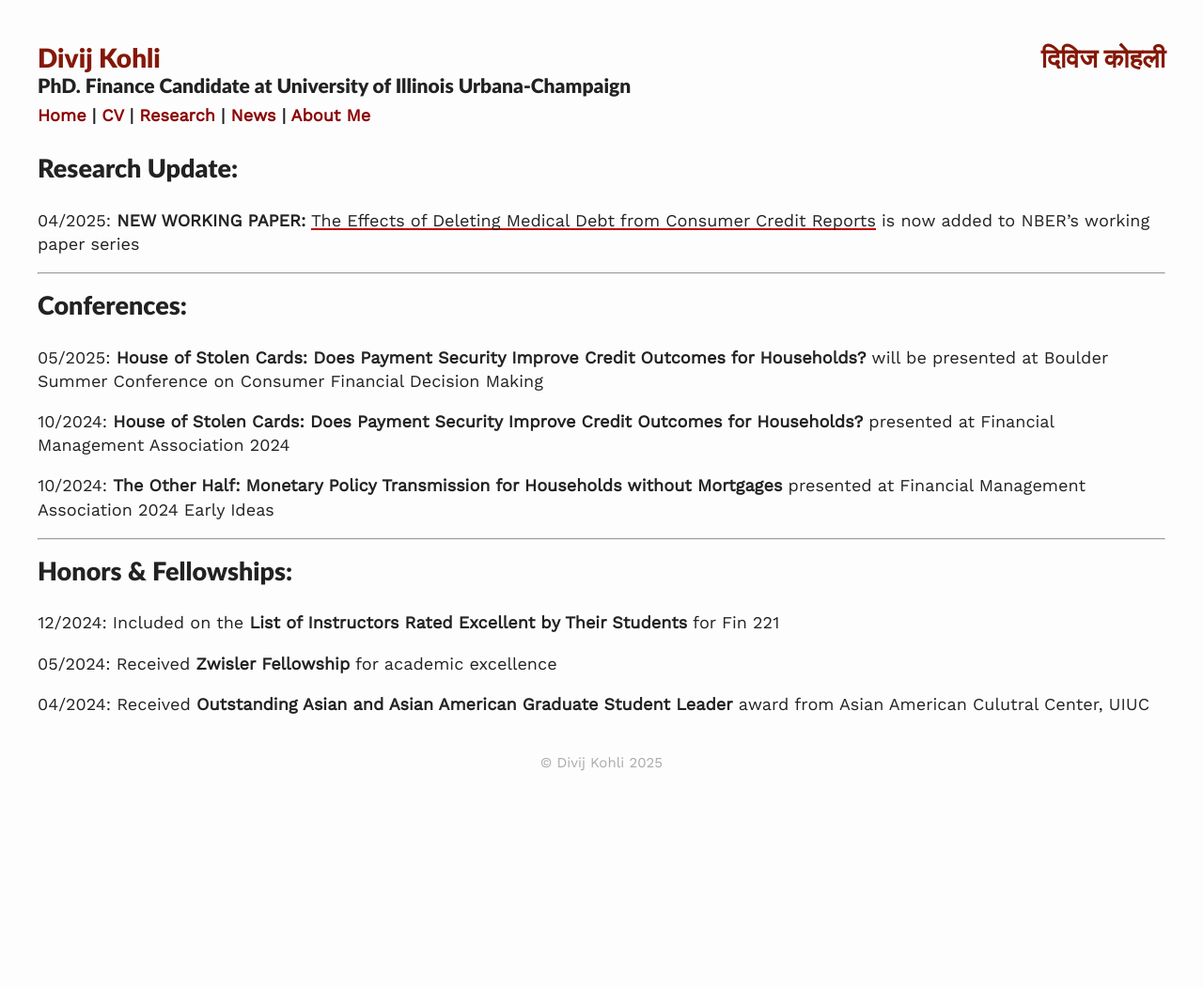
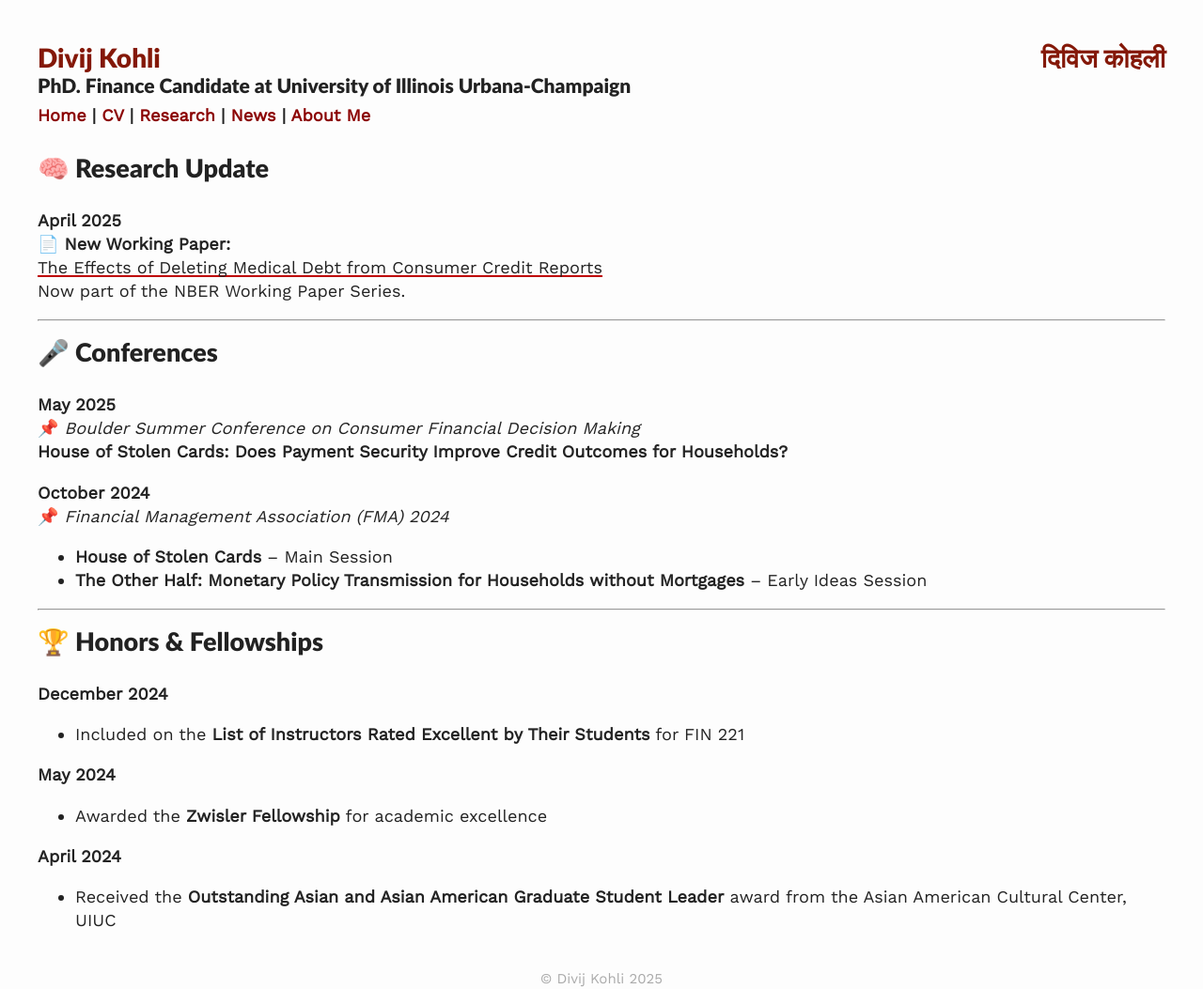
Before and after one commit to divijkohli/divijkohli.github.io, a Jekyll site: the page built from _pages/news.md, in a window 1280 px wide. Shown: the whole page at 94% size. Built offline with Jekyll 4.4.1, drawn with Linux system fonts in a browser that asks for light colours; nearby versions of some CDN libraries; before the commit the page ends 972 px from its top, so only the background shows below that.

Commit message:
Update news.md

```diff
--- a/_pages/news.md
+++ b/_pages/news.md
@@ -6,24 +6,34 @@ permalink: /news/
 
 <hr style="line-height: 2px; visibility:hidden;" />
 
-## Research Update:
-04/2025: **NEW WORKING  PAPER:** <a href="https://www.nber.org/papers/w33644" target="_blank">The Effects of Deleting Medical Debt from Consumer Credit Reports</a> is now added to NBER's working paper series
+## 🧠 Research Update
+**April 2025**
+📄 **New Working Paper:**
+<a href="https://www.nber.org/papers/w33644.pdf" target="_blank">The Effects of Deleting Medical Debt from Consumer Credit Reports</a>
+Now part of the NBER Working Paper Series.
 
 ---
-## Conferences:
-05/2025: **House of Stolen Cards: Does Payment Security Improve Credit Outcomes for Households?** will be presented at Boulder Summer Conference on Consumer Financial Decision Making
 
+## 🎤 Conferences
 
-10/2024: **House of Stolen Cards: Does Payment Security Improve Credit Outcomes for Households?** presented at Financial Management Association 2024
+**May 2025**
+📌 *Boulder Summer Conference on Consumer Financial Decision Making*
+**House of Stolen Cards: Does Payment Security Improve Credit Outcomes for Households?**
 
-
-10/2024: **The Other Half: Monetary Policy Transmission for Households without Mortgages** presented at Financial Management Association 2024 Early Ideas
+**October 2024**
+📌 *Financial Management Association (FMA) 2024*
+- **House of Stolen Cards** – Main Session
+- **The Other Half: Monetary Policy Transmission for Households without Mortgages** – Early Ideas Session
 
 ---
-## Honors & Fellowships:
-12/2024: Included on the **List of Instructors Rated Excellent by Their Students**  for Fin 221
 
+## 🏆 Honors & Fellowships
 
-05/2024: Received **Zwisler Fellowship** for academic excellence
+**December 2024**
+- Included on the **List of Instructors Rated Excellent by Their Students** for FIN 221
 
-04/2024: Received **Outstanding Asian and Asian American Graduate Student Leader** award from Asian American Culutral Center, UIUC
+**May 2024**
+- Awarded the **Zwisler Fellowship** for academic excellence
+
+**April 2024**
+- Received the **Outstanding Asian and Asian American Graduate Student Leader** award from the Asian American Cultural Center, UIUC
```
